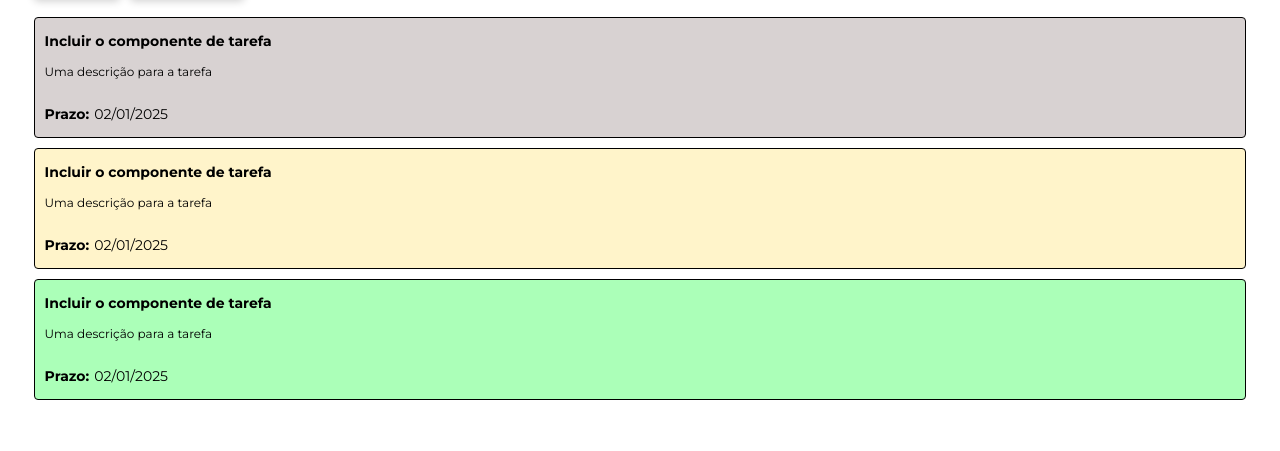
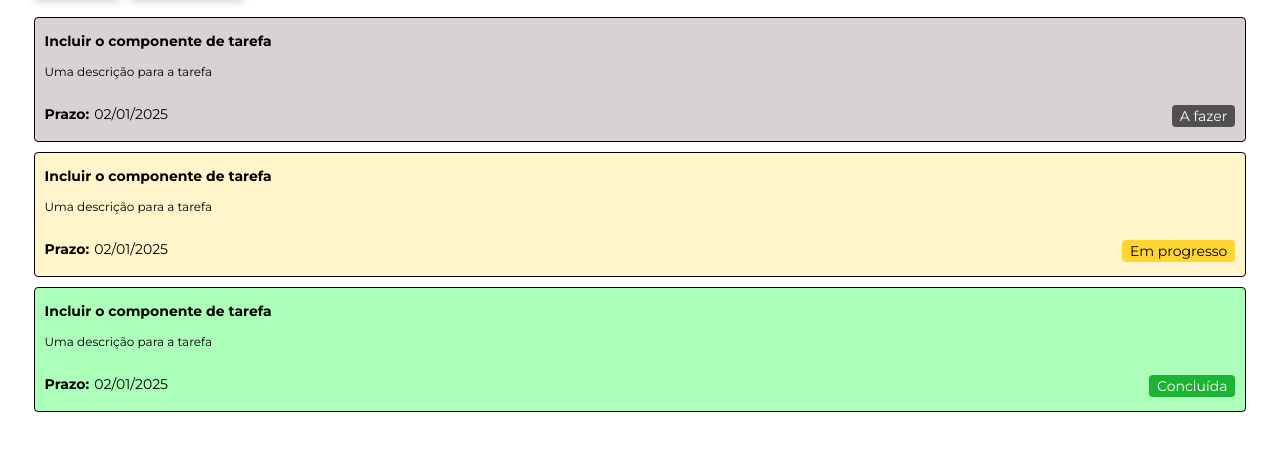
Before and after one commit to igor-de-andrade/do_it, a plain HTML site: page index.html in a window 1280 px wide. Shown: the part 187-638 px from the top of the page. Drawn offline with Linux system fonts and the light colour scheme.

Commit message:
Created initial model of tag component

```diff
--- a/index.html
+++ b/index.html
@@ -9,6 +9,7 @@
     <link rel="stylesheet" href="./styles/home.css">
     <link rel="stylesheet" href="./styles/components/button.css">
     <link rel="stylesheet" href="./styles/components/task.css">
+    <link rel="stylesheet" href="./styles/components/tag.css">
 </head>
 
 <body>
@@ -37,27 +38,36 @@
         <div class="task to-do">
             <p class="task__name">Incluir o componente de tarefa</p>
             <p class="task__description">Uma descrição para a tarefa</p>
+            <div class="task__details">
                 <div class="task__deadline">
                     <p><b>Prazo:</b></p>
                     <p>02/01/2025</p>
+                </div>
+                <p class="tag tag__to-do">A fazer</p>
             </div>
         </div>
 
         <div class="task in-progress">
             <p class="task__name">Incluir o componente de tarefa</p>
             <p class="task__description">Uma descrição para a tarefa</p>
+            <div class="task__details">
                 <div class="task__deadline">
                     <p><b>Prazo:</b></p>
                     <p>02/01/2025</p>
+                </div>
+                <p class="tag tag__in-progress">Em progresso</p>
             </div>
         </div>
 
         <div class="task completed">
             <p class="task__name">Incluir o componente de tarefa</p>
             <p class="task__description">Uma descrição para a tarefa</p>
+            <div class="task__details">
                 <div class="task__deadline">
                     <p><b>Prazo:</b></p>
                     <p>02/01/2025</p>
+                </div>
+                <p class="tag tag__completed">Concluída</p>
             </div>
         </div>
 
--- a/styles/components/button.css
+++ b/styles/components/button.css
@@ -16,7 +16,6 @@
 }
 
 .button:hover {
-
     transform: translateY(-2px);
 }
 
--- /dev/null
+++ b/styles/components/tag.css
@@ -0,0 +1,23 @@
+@import url('../global.css');
+
+.tag {
+    font-family: var(--default-font);
+    font-size: 14px;
+    padding: 2px 8px;
+    border-radius: 4px;
+}
+
+.tag__to-do {
+    background-color: #524F4F;
+    color: #FFFFFF;
+}
+
+.tag__in-progress {
+    background-color: #FFD631;
+    color: #000000;
+}
+
+.tag__completed {
+    background-color: #1CB433;
+    color: #FFFFFF;
+}
--- a/styles/components/task.css
+++ b/styles/components/task.css
@@ -9,6 +9,8 @@
 
 .task:hover {
     cursor: pointer;
+    box-shadow: 0 4px 8px rgba(0, 0, 0, 0.2);
+    transform: translateY(-2px);
 }
 
 .task__name {
@@ -40,3 +42,9 @@
 .completed {
     background-color: #ABFFB8;
 }
+
+.task__details {
+    display: flex;
+    justify-content: space-between;
+    text-align: center;
+}
```
Lines whose indentation alone changed are shown as unchanged.
